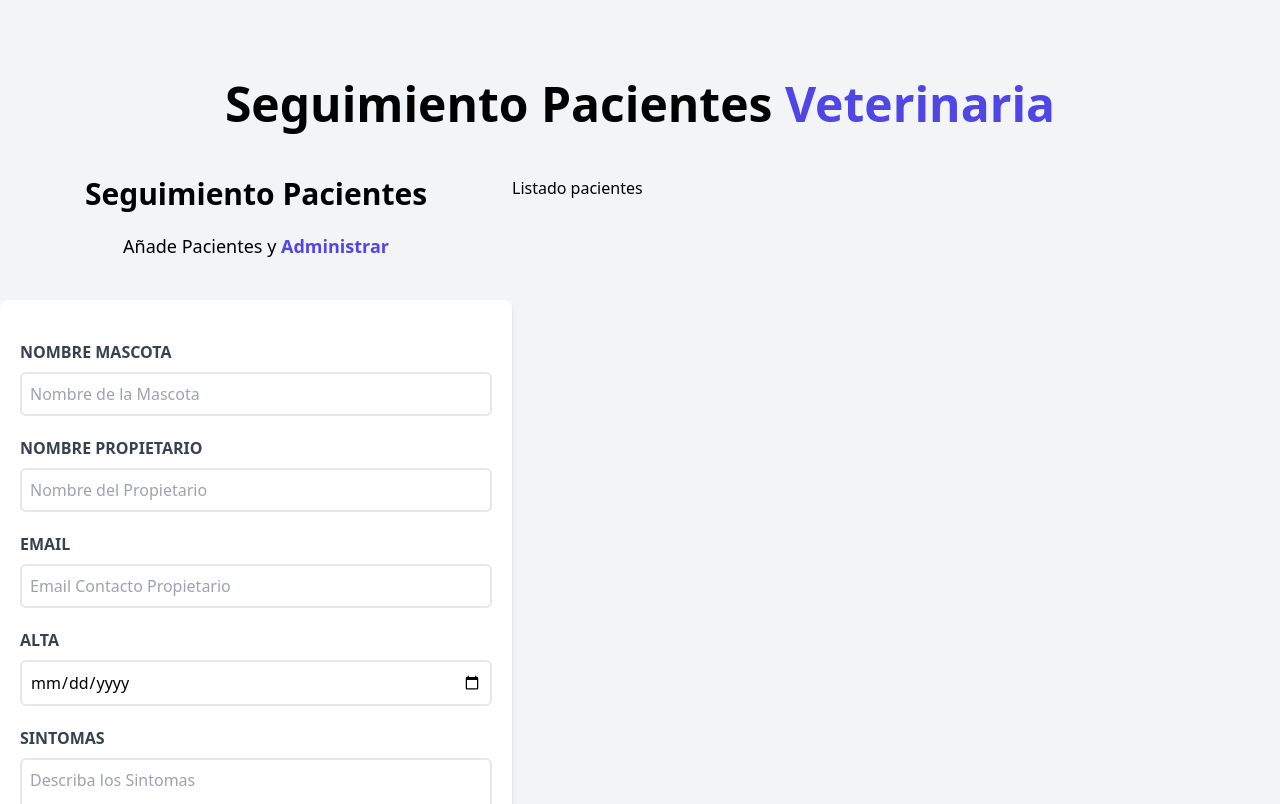
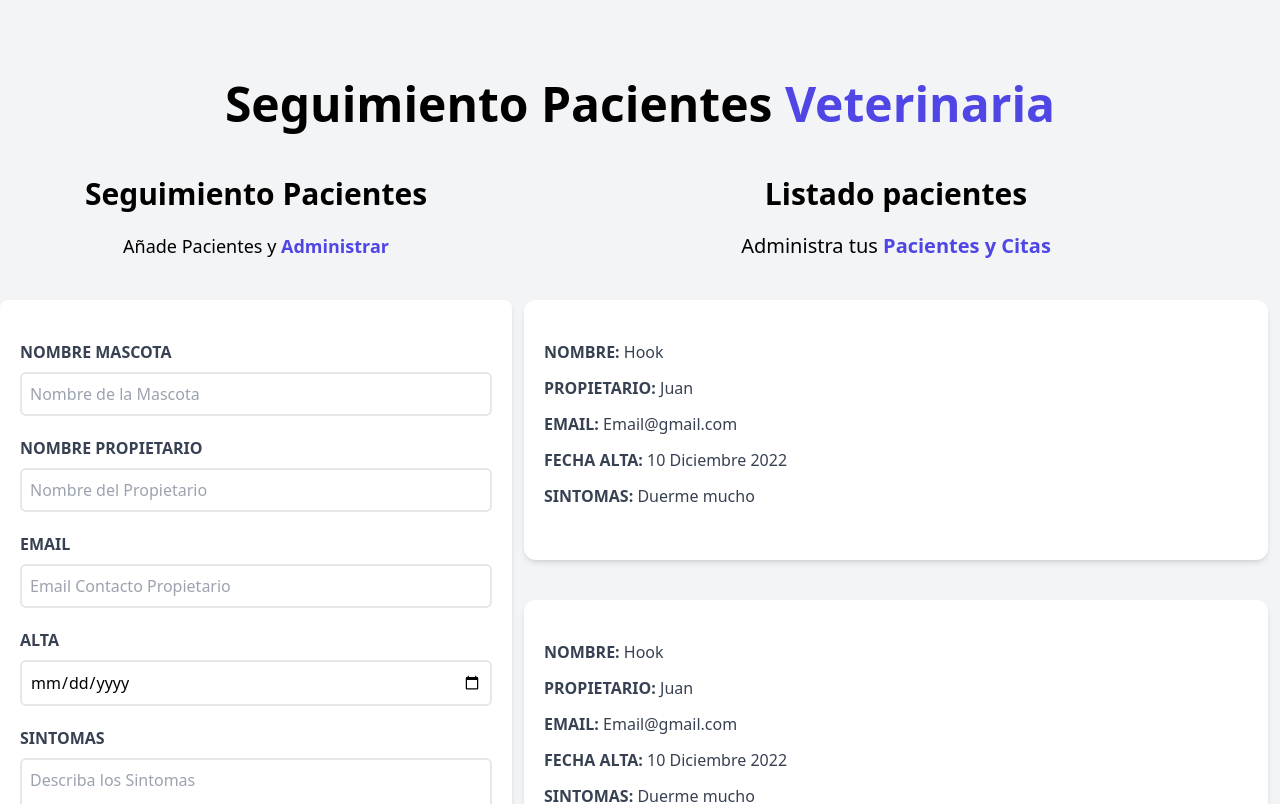
Before and after one commit to Josue0411/citas-react-, a React (Vite) app: page / in a window 1280 px wide. Shown: the top 804 px of the page. Built offline with nearby package versions, Linux system fonts and the light colour scheme.

Commit message:
listado de cliente finalizado con estilos

```diff
--- a/src/components/ListadoPaciente.jsx
+++ b/src/components/ListadoPaciente.jsx
@@ -1,9 +1,22 @@
+import Pacientes from "./Pacientes";
+
 const ListadoPaciente = () => {
   return (
-    <div className="w-1/2 lg:w-3/5">
-      <h2>Listado pacientes</h2>
+    <div className="md:w-1/2 lg:w-3/5 md:h-screen overflow-y-scroll">
+      <h2 className="font-black text-3xl text-center">Listado pacientes</h2>
+      <p className="text-xl mt-5 mb-18 text-center">
+        Administra tus {""}
+        <span className="text-indigo-600 font-bold">Pacientes y Citas</span>
+      </p>
+        <Pacientes/>
+        <Pacientes/>
+        <Pacientes/>
+        <Pacientes/>
+        <Pacientes/>
+        <Pacientes/>
+        <Pacientes/>
     </div>
-  )
+  );
 };
 
 export default ListadoPaciente;
--- /dev/null
+++ b/src/components/Pacientes.jsx
@@ -0,0 +1,29 @@
+
+const Pacientes = () => {
+  return (
+    <div className="m-3 mt-10 bg-white shadow-md px-5 py-10 rounded-xl">
+      <p className="font-bold mb-3 text-gray-700 uppercase">
+        Nombre: {""}
+        <span className="font-normal normal-case">Hook</span>
+      </p>
+      <p className="font-bold mb-3 text-gray-700 uppercase">
+        Propietario: {""}
+        <span className="font-normal normal-case">Juan</span>
+      </p>
+      <p className="font-bold mb-3 text-gray-700 uppercase">
+        Email: {""}
+        <span className="font-normal normal-case">Email@gmail.com</span>
+      </p>
+      <p className="font-bold mb-3 text-gray-700 uppercase">
+        Fecha Alta: {""}
+        <span className="font-normal normal-case">10 Diciembre 2022</span>
+      </p>
+      <p className="font-bold mb-3 text-gray-700 uppercase">
+        Sintomas: {""}
+        <span className="font-normal normal-case">Duerme mucho</span>
+      </p>
+    </div>
+  );
+};
+
+export default Pacientes;
```
Also changed, not shown: src/components/Formulario.jsx (+13 -2 lines).
